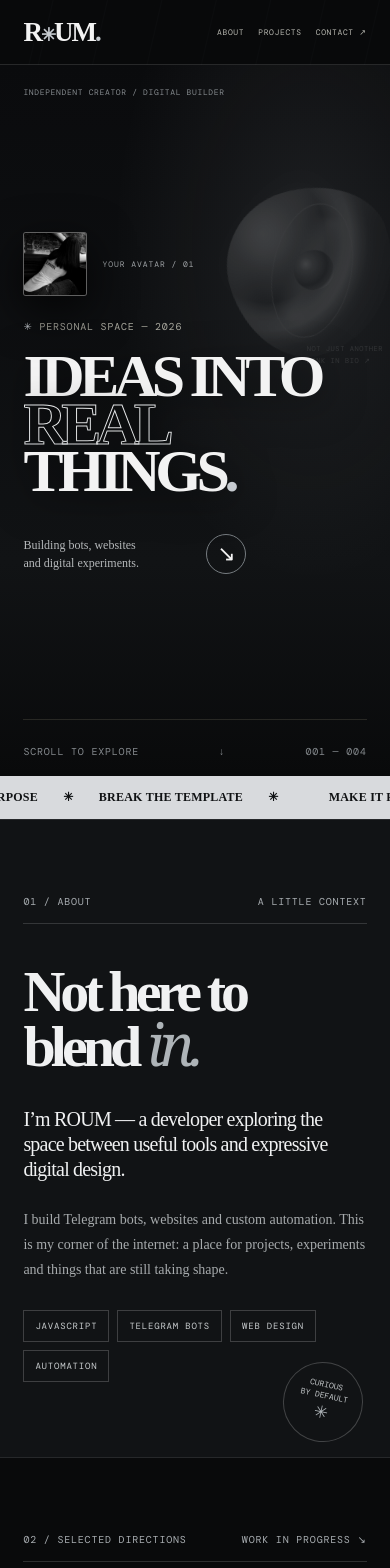
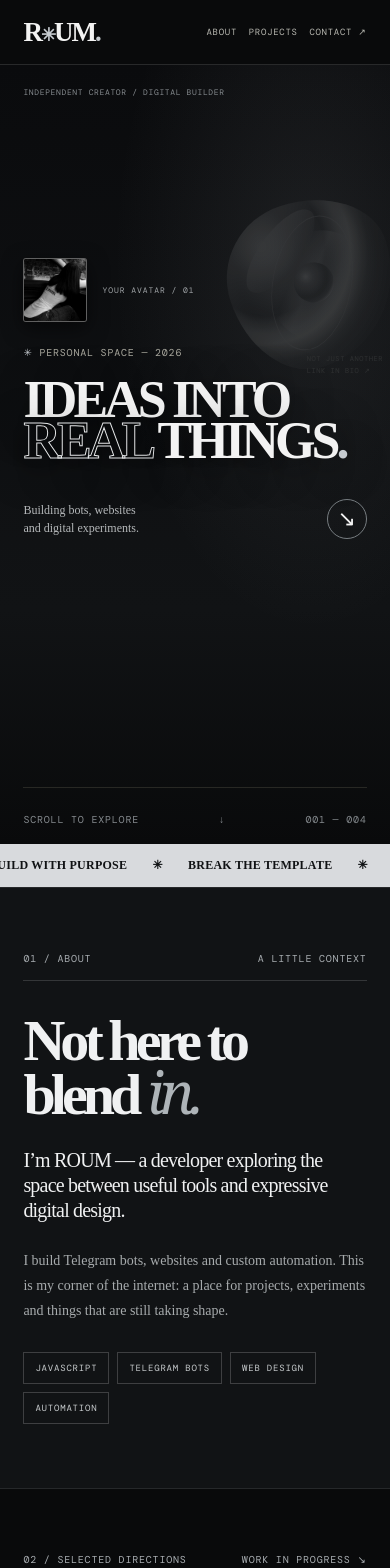
Before and after one commit to 9wpxd9ychc-dot/roum-bio-maximalist, a React (Vite) app: page / in a window 390 px wide. Shown: the top 1568 px of the page. Built offline with nearby package versions, Linux system fonts and the light colour scheme.

Commit message:
Optimize responsive layout and motion for low-end devices

```diff
--- a/src/style.css
+++ b/src/style.css
@@ -55,3 +55,62 @@ footer>a:last-child{color:#b9bec1}
 @keyframes rain-drift{from{background-position:0 0}to{background-position:90px 300px}}
 @media(max-width:760px){.profile-avatar{width:64px;height:64px}.orb-wrap{opacity:.16}.hero{background:radial-gradient(ellipse at 80% 25%,#c2c8ce18,transparent 45%),linear-gradient(180deg,#0a0b0d,#111315 70%,#090a0b)}.ticker-track span{font-size:12px}}
 @media(prefers-reduced-motion:reduce){body:before{animation:none}}
+
+
+/* PERFORMANCE: low-end phones, tablets and desktop */
+html{scroll-behavior:smooth}
+img{max-width:100%}
+@media (hover:none), (pointer:coarse){
+  html{scroll-behavior:auto}
+  body:before{animation:none;opacity:.045;background-size:80px 160px}
+  body:after{display:none}
+  .topbar{backdrop-filter:none;background:#090a0b}
+  .orb-wrap{transform:none!important;filter:none;opacity:.12}
+  .orb{animation:none;box-shadow:inset -10px -12px 22px #0009,inset 6px 6px 12px #fff4}
+  .orb:after{filter:none}
+  .orb-shine{filter:none}
+  .ticker-track{animation-duration:65s}
+  .ticker{overflow:hidden}
+  .project-card,.round-link{transition:none}
+  .profile-avatar{box-shadow:0 6px 20px #0008}
+}
+@media(max-width:760px){
+  .topbar{position:relative}
+  nav{gap:clamp(10px,3vw,18px)}
+  nav a{font-size:9px;white-space:nowrap}
+  .hero{min-height:680px;min-height:min(820px,calc(100svh - 65px))}
+  .hero-copy{padding:56px 0 28px}
+  h1{font-size:clamp(52px,12.5vw,92px);letter-spacing:-.075em}
+  .hero-bottom{width:100%;max-width:360px}
+  .section-pad{padding:64px 6vw}
+  .about-grid{gap:28px;padding-top:34px}
+  .about-stamp{display:none}
+  .projects-heading{padding:36px 0 28px}
+  .project-card{padding:22px 0}
+  .project-card:hover{padding-left:0}
+  .manifesto{padding:56px 6vw 42px}
+  .manifesto-symbol{animation:none}
+  .contact-orbit{display:none}
+  .reveal{transition:opacity .35s ease,transform .35s ease}
+}
+@media(max-width:380px){
+  .brand{font-size:23px;letter-spacing:-1.5px}
+  nav{gap:8px}
+  nav a{font-size:8px}
+  .profile-avatar{width:54px;height:54px}
+  .profile-avatar-caption{font-size:7px}
+  .hero-meta{font-size:7px;letter-spacing:.04em}
+  h1{font-size:clamp(46px,12vw,58px)}
+  .project-card{grid-template-columns:24px minmax(0,1fr) 18px;gap:8px}
+  .project-main h3{font-size:22px}
+}
+@media(min-width:761px) and (max-width:1024px){
+  .orb-wrap{right:1%;width:34vw;opacity:.2}
+  .hero-copy{max-width:780px}
+  h1{font-size:clamp(78px,10vw,112px)}
+  .section-pad{padding-left:6vw;padding-right:6vw}
+}
+@media(prefers-reduced-motion:reduce){
+  *,*::before,*::after{animation:none!important;transition:none!important;scroll-behavior:auto!important}
+  .reveal{opacity:1;transform:none}
+}
```
